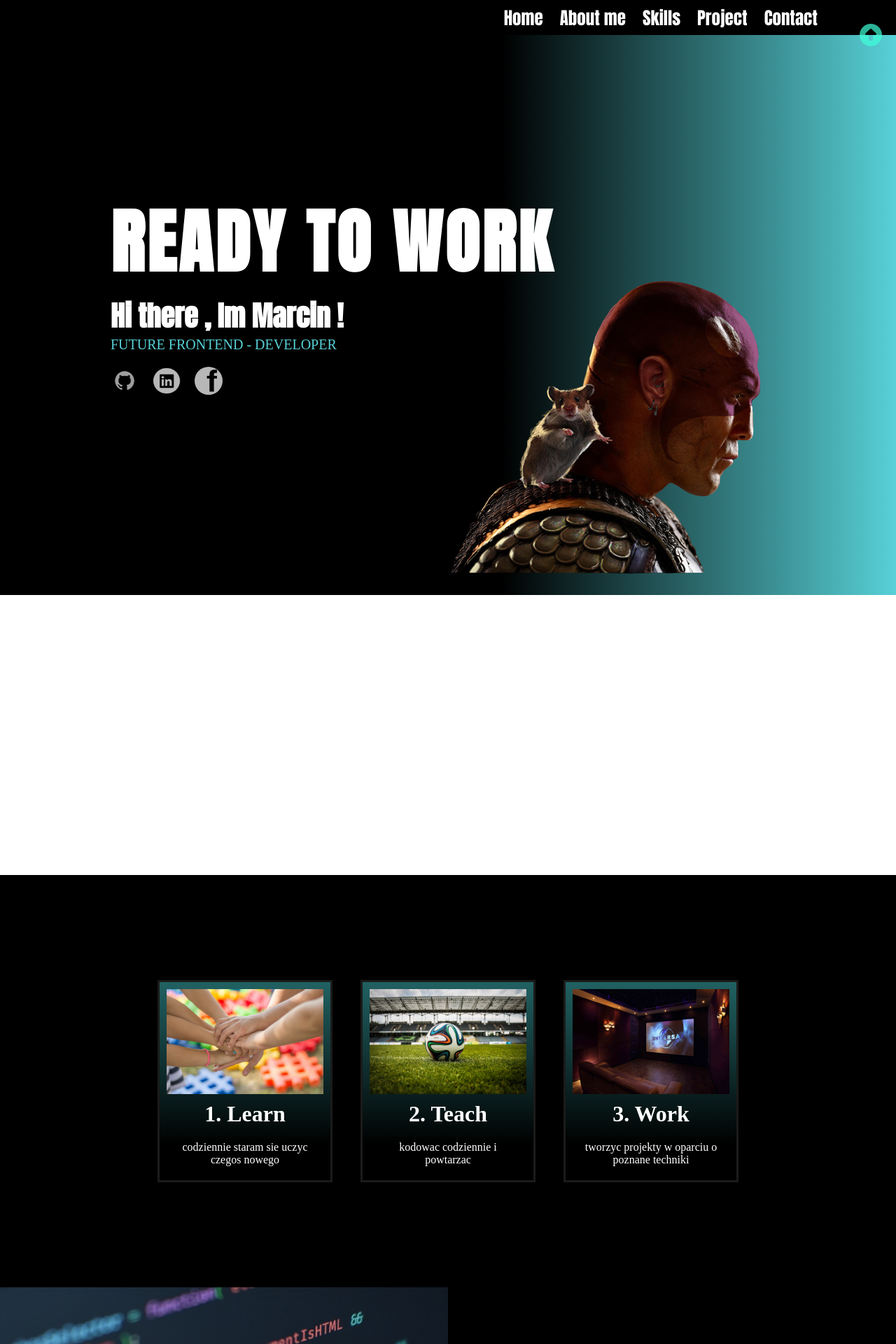
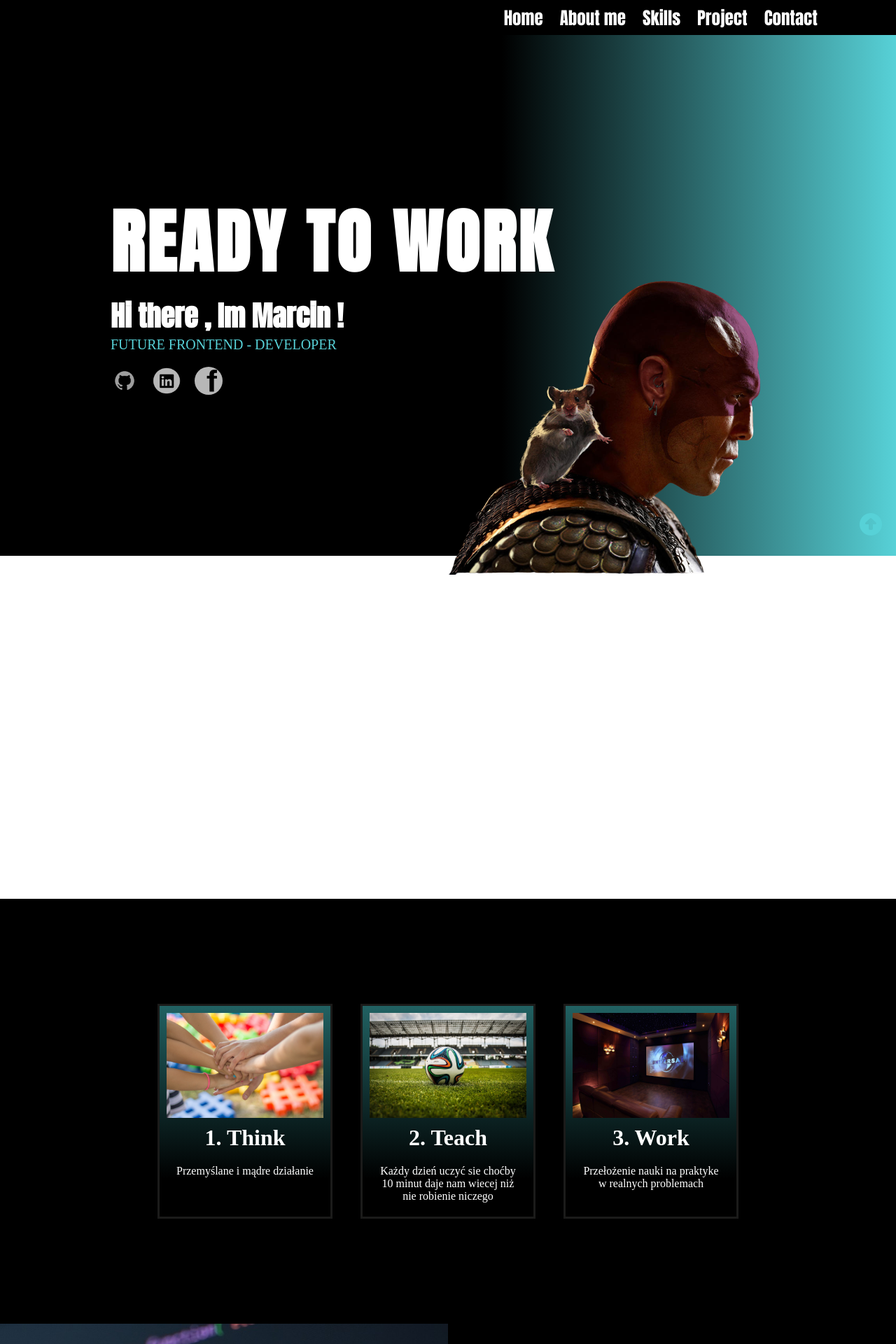
Before and after one commit to marcinoles87/mysite, a React (Create React App) app: page / in a window 1280 px wide. Shown: the top 1920 px of the page at 70% size. Built offline with nearby package versions, Linux system fonts and the light colour scheme; a web font is replaced by a local one.

Commit message:
work with arrow

```diff
--- a/src/App.js
+++ b/src/App.js
@@ -43,9 +43,9 @@ function App() {
               <About></About>
               <div className='cards-container'>
 
-              <Card method={'1. Learn'} text={'codziennie staram sie uczyc czegos nowego'}  img={img1}></Card>
-              <Card method={'2. Teach'} text={'kodowac codziennie i powtarzac'} img={img2} icon={<i class="fa-regular fa-comments"></i>}></Card>
-              <Card method={'3. Work'} text={'tworzyc projekty w oparciu o poznane techniki '} img={img3} icon={<i class="fa-regular fa-thumbs-up"></i>}></Card>
+              <Card method={'1. Think'} text={'Przemyślane i mądre działanie '}  img={img1}></Card>
+              <Card method={'2. Teach'} text={'Każdy dzień uczyć sie choćby 10 minut daje nam wiecej niż nie robienie niczego'} img={img2} icon={<i class="fa-regular fa-comments"></i>}></Card>
+              <Card method={'3. Work'} text={'Przełożenie nauki na praktyke w realnych problemach'} img={img3} icon={<i class="fa-regular fa-thumbs-up"></i>}></Card>
 
 
               </div>
--- a/src/App.scss
+++ b/src/App.scss
@@ -6,9 +6,10 @@
     i{
         position: fixed;
         right: 20px;
-        top: 50px;
+        bottom: 50px;
         z-index: 1;
-        color:rgba(61,255,217,0.7);
+        color:rgb(87, 209, 215);
+        cursor: pointer;
     }
 
 
--- a/src/components/About.js
+++ b/src/components/About.js
@@ -32,7 +32,8 @@ function About() {
           niestety moje życiowe plany sie zmieniły . W 2013 roku na świat przyszedł moj syn Marcel .
           Moje priorytety musiałem odłożyć na bok ... Od tamtego czasu aż do 2018 roku niewiele sie zmieniło,
           moim głównym celem była rodzina lecz w 2019 roku na świat przyszedł moj drugi syn Jakub , a w 2020
-          moja wyczekana córka Zuzanna . </p>
+          moja wyczekana córka Zuzanna .Pandemia dała mi do zrozumienia że świat sie zmienia i wtedy też zaczełem z powrotem
+          powolutku wdrażać swoj plan na powrót do nauki ...  </p>
 
 
 
--- a/src/components/header.scss
+++ b/src/components/header.scss
@@ -4,7 +4,7 @@ $primary-color : rgb(87, 209, 215);
     display: flex;
     flex-direction: row;
     width: 100vw;
-    height: 100vh;
+    height: 93vh;
     background: rgb(0,0,0);
 background: linear-gradient(90deg, rgba(0,0,0,1) 56%, rgba(87,209,215,1) 100%);
 
```
